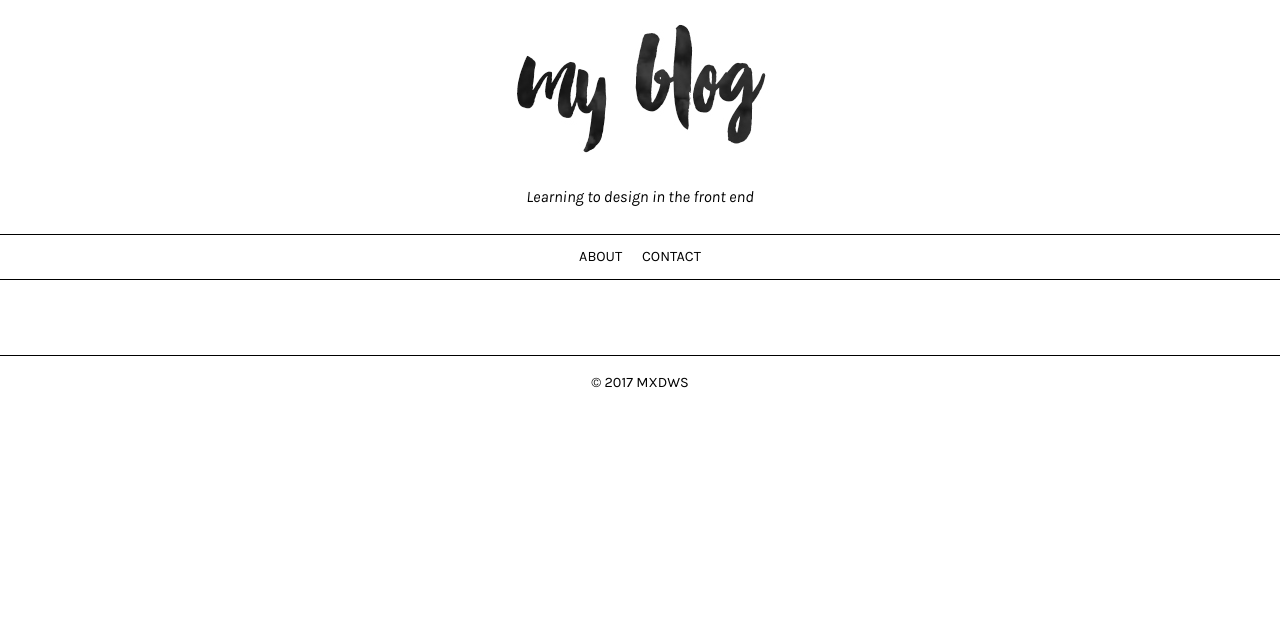
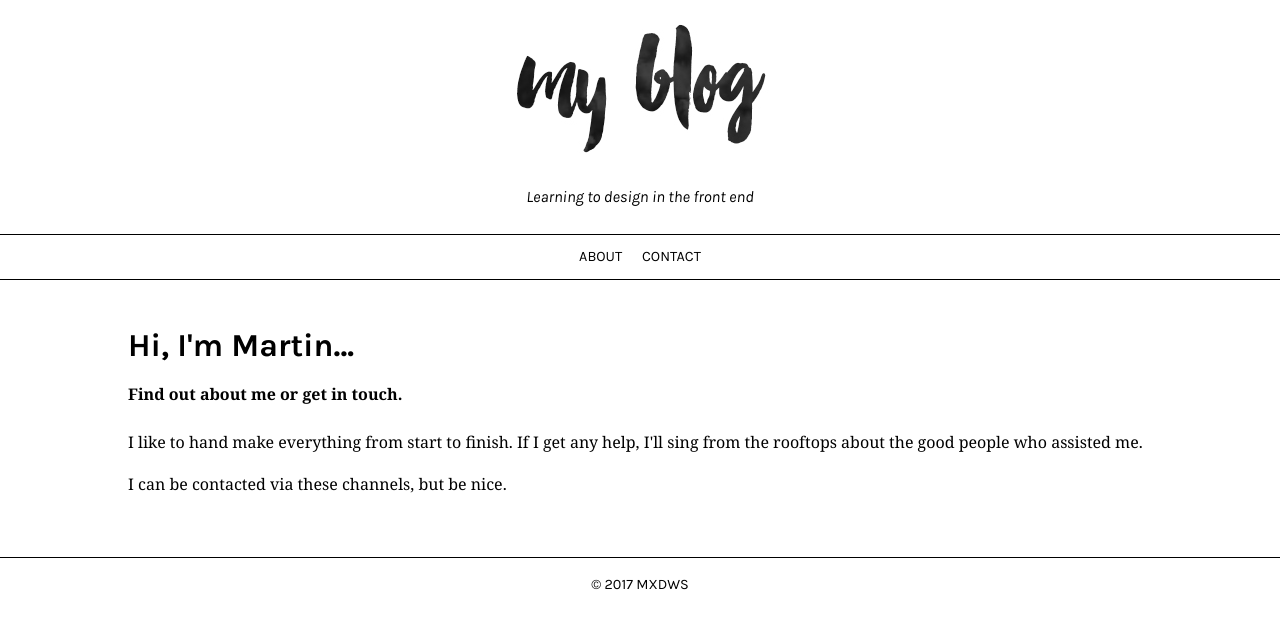
Before and after one commit to mxdws/espresso, a Jekyll site: the page built from index.html, in a window 1280 px wide. Shown: the top 629 px of the page. Built offline with Jekyll 4.4.1, drawn with Linux system fonts in a browser that asks for light colours.

Commit message:
Update index.html

```diff
--- a/index.html
+++ b/index.html
@@ -4,11 +4,16 @@ home: true
 
 # This is the home page. It uses the layout default.html and the following is pasted in the {{content}} section.
 ---
-
+<h1>Hi, I'm Martin...</h1>
+<h4>Find out about me or get in touch.</h4>
 <section id="about">
-
+<p>
+I like to hand make everything from start to finish. If I get any help,  I'll sing from the rooftops about the good people who assisted me.
+</p>
 </section>
 
 <section id="contact">
-
+<p>
+I can be contacted via these channels, but be nice.
+</p>
 </section>
```
